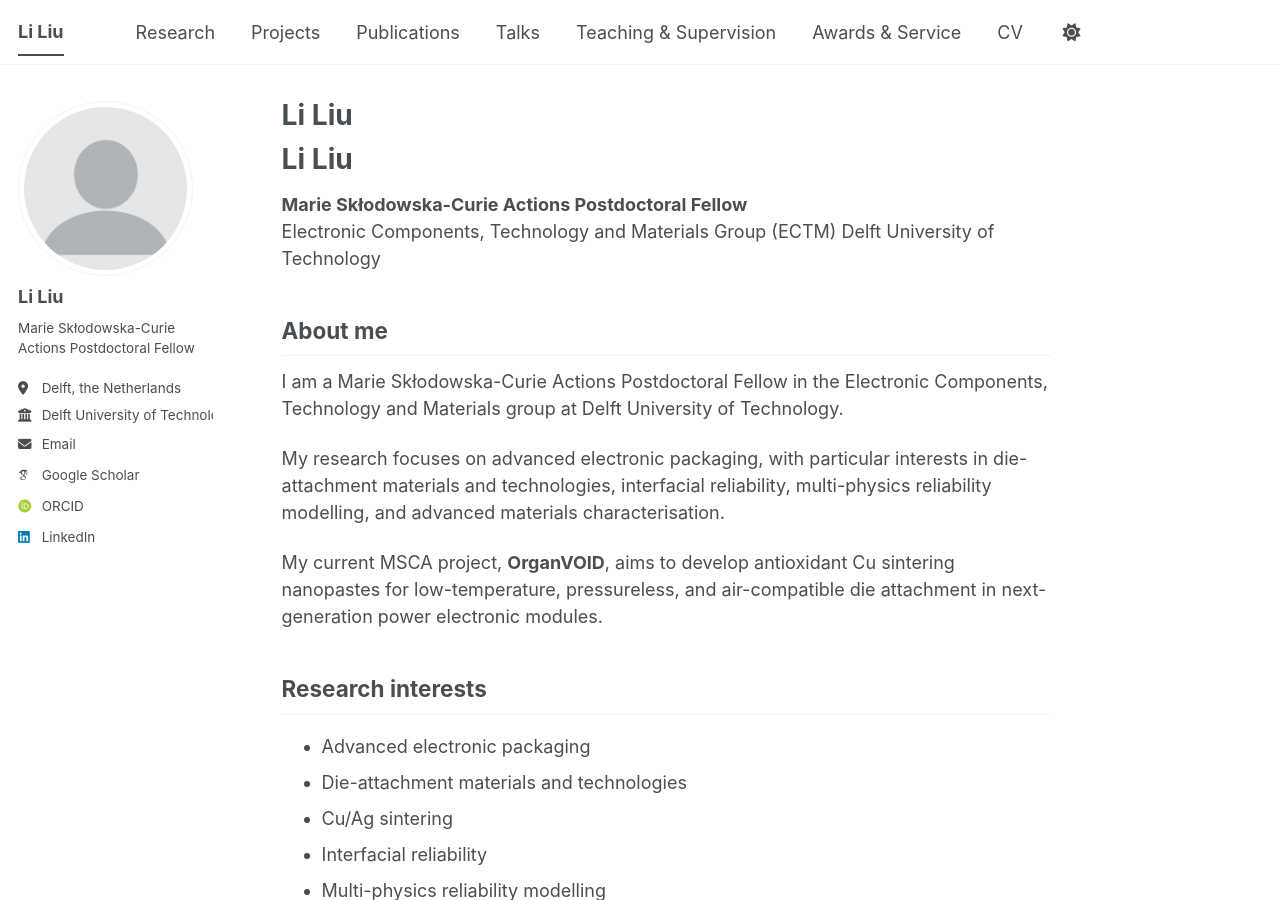
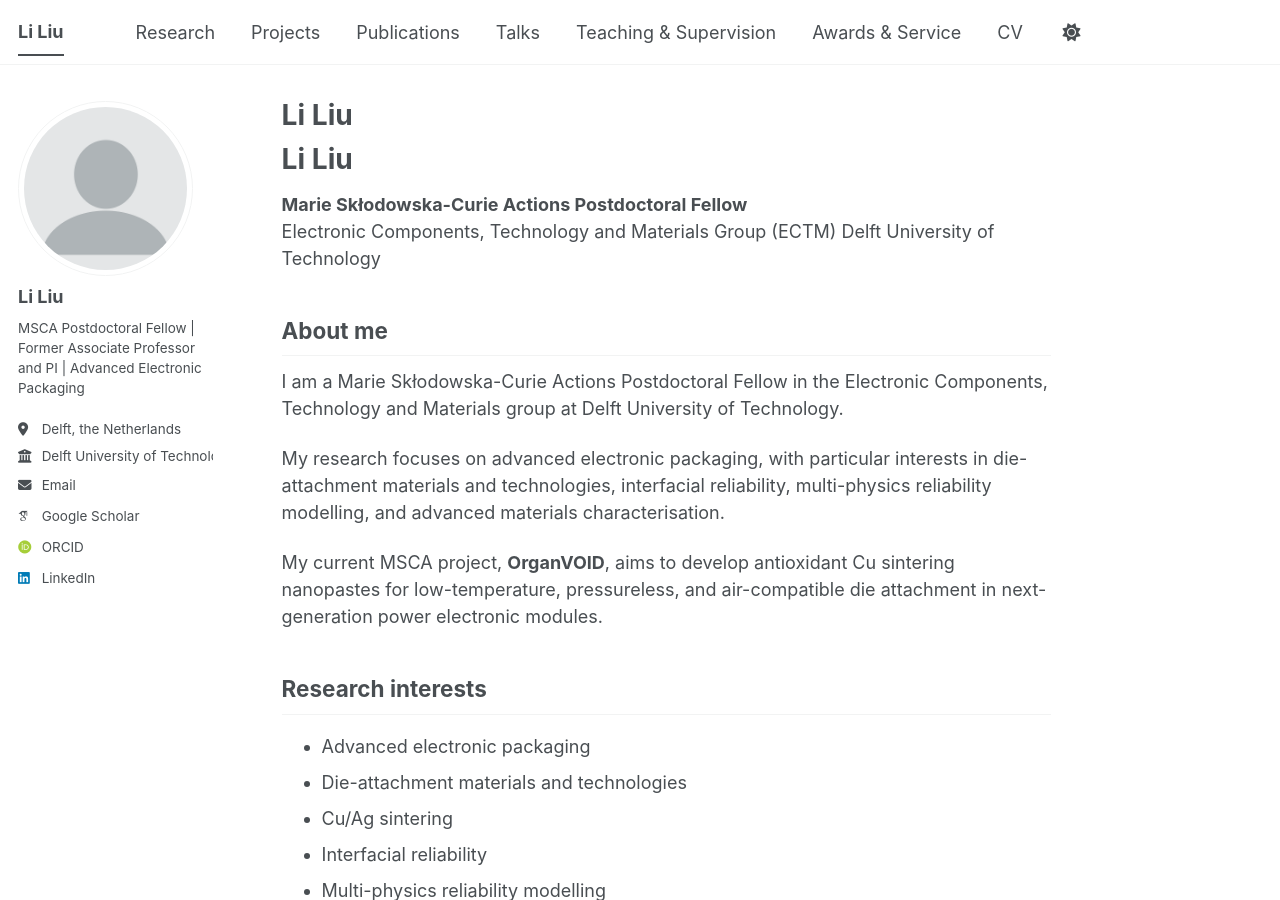
Before and after one commit to liliu-research/liliu-research.github.io, a Jekyll site: the page built from index.md, in a window 1280 px wide and 900 px high. Built offline with Jekyll 4.4.1, drawn with Linux system fonts in a browser that asks for light colours; some web fonts are replaced; our own code applies the rules of GitHub Pages for plain Markdown files; a script bundle is joined from its source files by our own code; library files that are not in the unit come from our copies.

Commit message:
Update _config.yml

```diff
--- a/_config.yml
+++ b/_config.yml
@@ -13,7 +13,7 @@ repository: "liliu-research/liliu-research.github.io"
 author:
   avatar: "profile.png"
   name: "Li Liu"
-  bio: "Marie Skłodowska-Curie Actions Postdoctoral Fellow"
+  bio: "MSCA Postdoctoral Fellow | Former Associate Professor and PI | Advanced Electronic Packaging"
   location: "Delft, the Netherlands"
   employer: "Delft University of Technology"
   email: "l.drliu@tudelft.nl"
```
